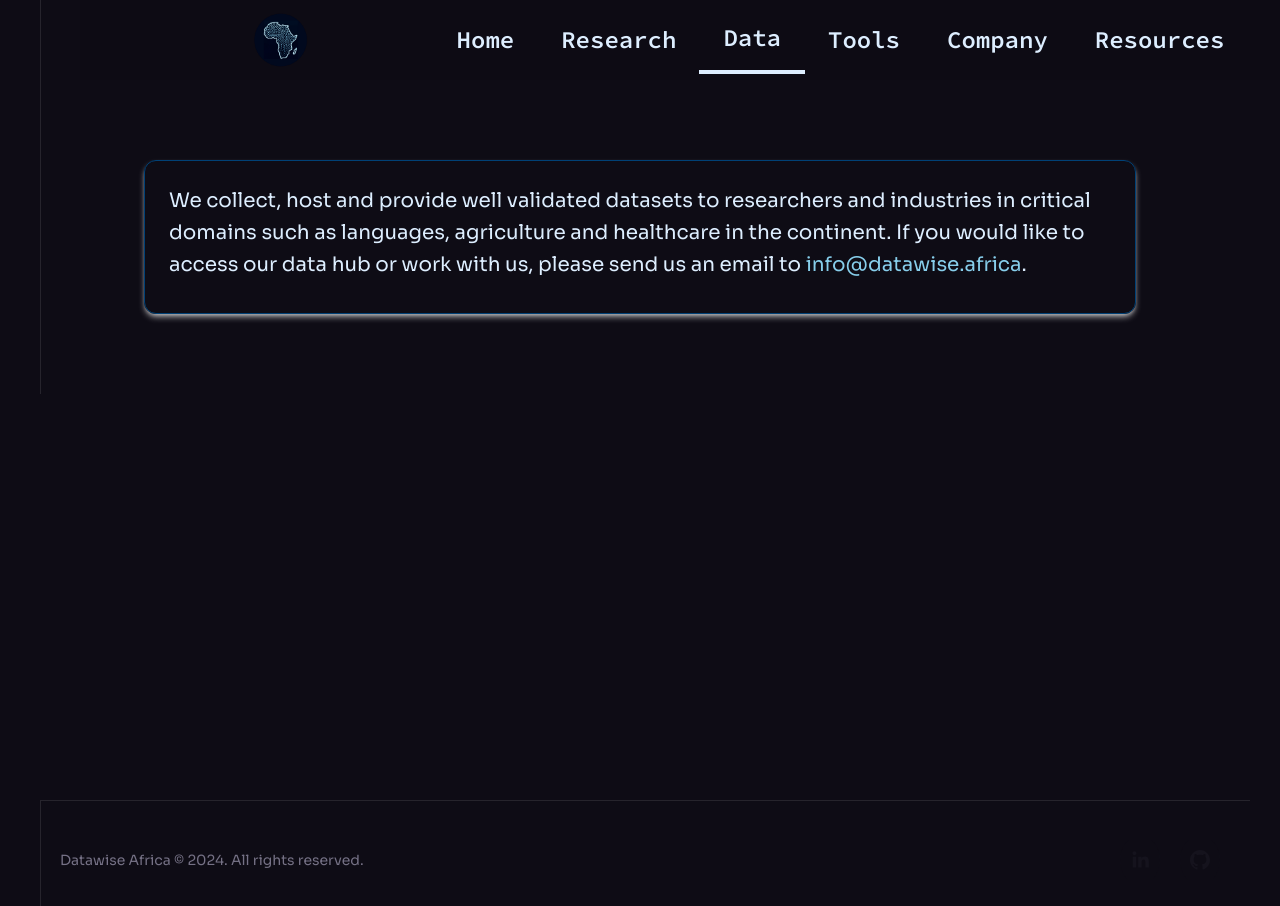
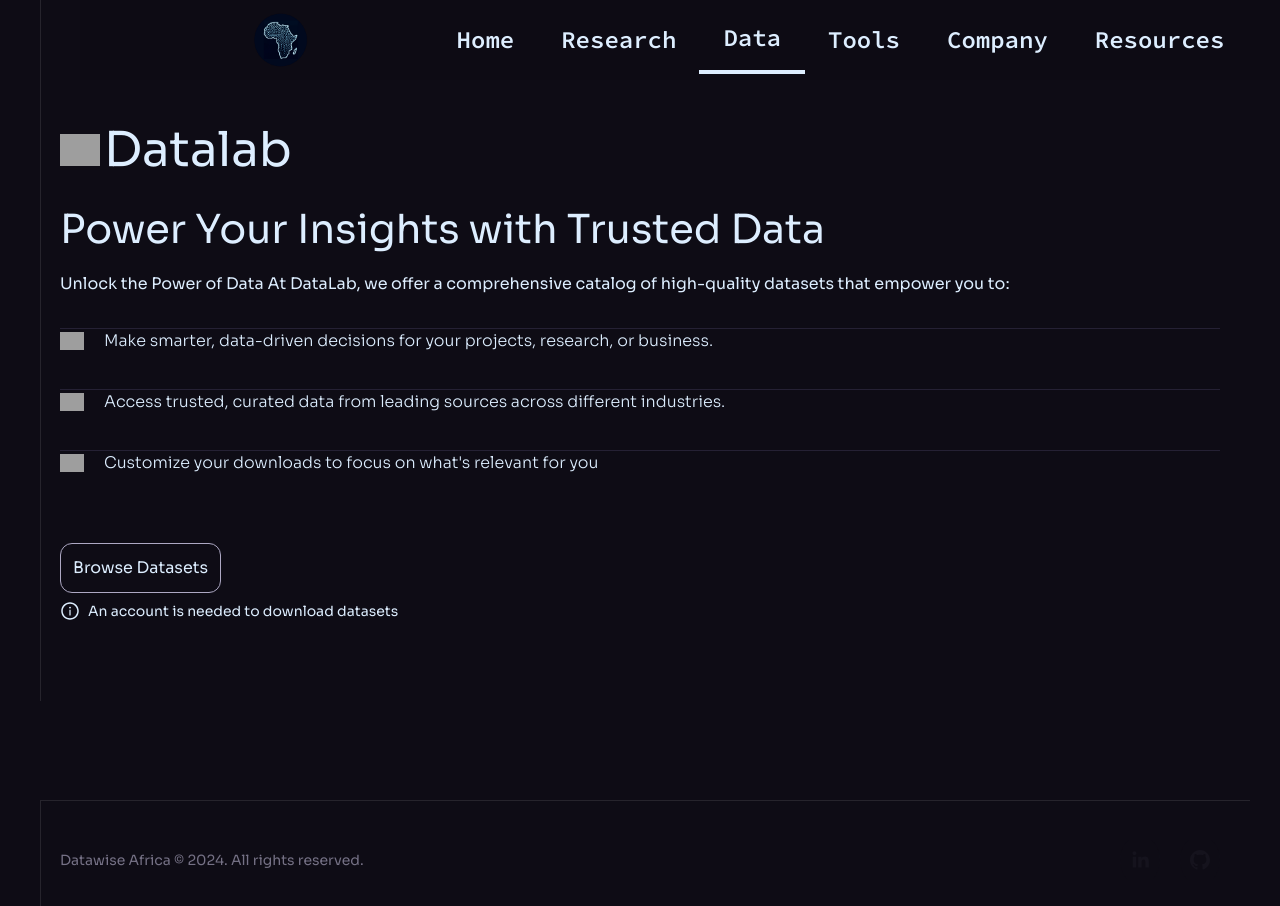
Before and after one commit to Datawise-Africa/datawise_frontend, a React (Vite) app: page /data in a window 1280 px wide. Shown: the top 906 px of the page. Built offline with nearby package versions, Linux system fonts and the light colour scheme; grey boxes are pictures that could not be loaded.

Commit message:
Revamped Data lab landing page

```diff
--- a/src/pages/data/Data.jsx
+++ b/src/pages/data/Data.jsx
@@ -1,16 +1,65 @@
 import Section from "../../components/HomePage/Section";
+import check from "/assets/check-1.svg";
+import datalab from "/assets/datalab-logo.svg";
+
+import { AiOutlineInfoCircle } from 'react-icons/ai'
 
 const Data = () => {
 
   return (
     <Section className="flex items-center justify-center">
-        <div className="mt-20 flex flex-col max-w-[62rem] border border-n-15 shadow-md shadow-neutral-100/60 rounded-xl items-center justify-between">
-          <p className="body-1 mx-6 my-6 text-n-14 lg:mb-8 font-normal">
-              We collect, host and provide well validated datasets to researchers and industries in critical domains such as languages, agriculture and healthcare in the continent. If you would like to access our data hub or work with us, please send us an email to <span className="text-n-16">info@datawise.africa</span>.
+        <div className="container mx-auto pt-20 lg:pt-10">
+          <div className="flex items-center space-x-1">
+          <img src={datalab} alt="Datalab Logo" className="w-10 h-8" />
+            <h2 className="h2 text-n-14">
+              Datalab
+            </h2>
+          </div>
+
+          <h3 className="h3 mt-5 text-n-14">
+            Power Your Insights with Trusted Data
+          </h3>
+
+          <p className="p mt-3">
+          Unlock the Power of Data At DataLab, we offer a comprehensive catalog of high-quality datasets that empower you to:
+          <span className="">
+            <ul className="mt-5 mb-10 md:mb-14">
+                <li className="mb-3 py-3">
+                  <div className="flex items-center border-t border-n-6">
+                    <img src={check} width={24} height={24} alt="check" loading="lazy"/>
+                    <h6 className="body-2 ml-5">Make smarter, data-driven decisions for your projects, research, or business.</h6>
+                  </div>
+                </li>
+                <li className="mb-3 py-3">
+                  <div className="flex items-center border-t border-n-6">
+                    <img src={check} width={24} height={24} alt="check" loading="lazy"/>
+                    <h6 className="body-2 ml-5">Access trusted, curated data from leading sources across different industries.</h6>
+                  </div>
+                </li>
+                <li className="mb-3 py-3">
+                  <div className="flex items-center border-t border-n-6">
+                    <img src={check} width={24} height={24} alt="check" loading="lazy"/>
+                    <h6 className="body-2 ml-5">Customize your downloads to focus on what's relevant for you</h6>
+                  </div>
+                </li>
+            </ul>
+          </span>
           </p>
+
+          <button className="border border-n-3 py-3 px-3 rounded-xl hover:bg-n-5 cursor-pointer">Browse Datasets</button>
+          <div className="flex mt-2 items-center space-x-2">
+            <AiOutlineInfoCircle className="text-xl"/>
+            <small className="text-sm">An account is needed to download datasets</small>
+          </div>
         </div>
     </Section>
   )
 }
 
 export default Data
+
+{/* <div className="mt-20 flex flex-col max-w-[62rem] border border-n-15 shadow-md shadow-neutral-100/60 rounded-xl items-center justify-between">
+          <p className="body-1 mx-6 my-6 text-n-14 lg:mb-8 font-normal">
+              We collect, host and provide well validated datasets to researchers and industries in critical domains such as languages, agriculture and healthcare in the continent. If you would like to access our data hub or work with us, please send us an email to <span className="text-n-16">info@datawise.africa</span>.
+          </p>
+        </div> */}
```
